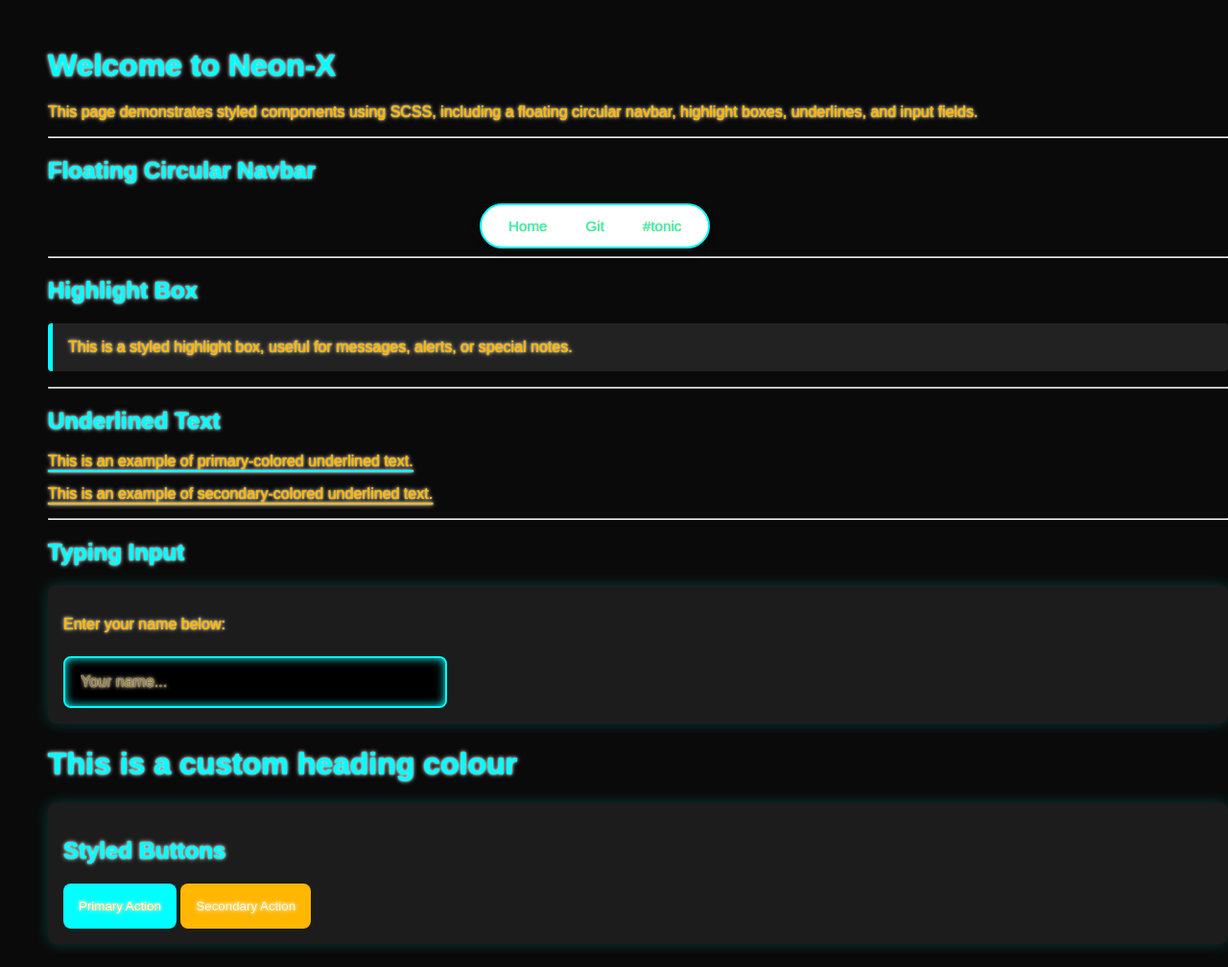
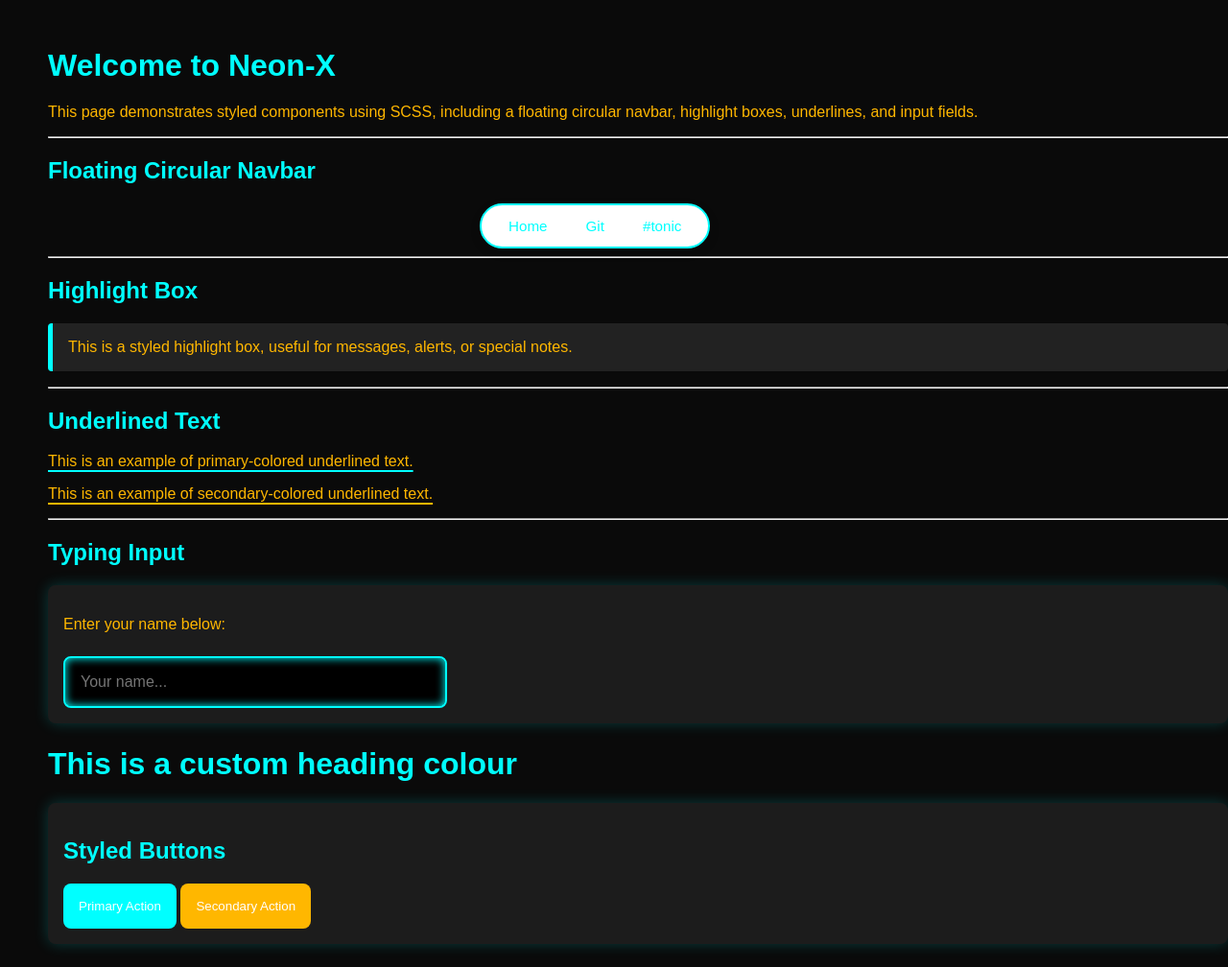
Before and after one commit to v659/jekyll_theme-new-v659, a Jekyll site: the page built from index.md, in a window 1280 px wide. Shown: the whole page at 96% size. Built offline with Jekyll 4.4.1, drawn with Linux system fonts in a browser that asks for light colours.

Commit message:
totally remove diffuse effect

```diff
--- a/_sass/base.scss
+++ b/_sass/base.scss
@@ -12,11 +12,6 @@ $padding: 1rem;
 // Neon Text Mixin
 @mixin neon-text($color) {
   color: $color;
-  text-shadow:
-    0 0 0.5px $color,
-    0 0 1.5px $color,
-    0 0 2.5px lighten($color, 75%),
-    0 0 5px lighten($color, 100%);
 }
 
 // Base
```
